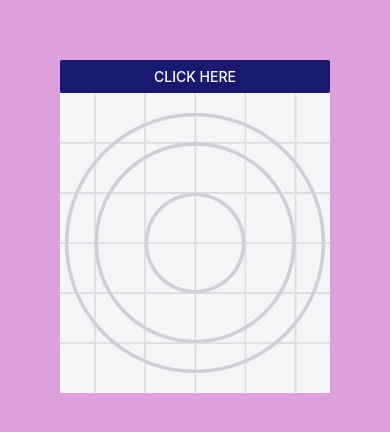
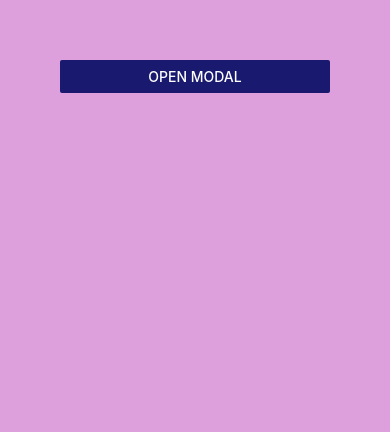
Before and after one commit to nimur-hasan/react-native, a React Native app: screen / in a window 390 px wide. Shown: the top 432 px of the page. Built offline with nearby package versions, Linux system fonts and the light colour scheme.

Commit message:
Modal - Slide Up amazing features

```diff
--- a/App.js
+++ b/App.js
@@ -1,13 +1,25 @@
-import { Button, Image, ImageBackground, Pressable, ScrollView, Text, Touchable, View } from "react-native";
+import { useState } from "react";
+import { Button, Image, ImageBackground, Modal, Pressable, ScrollView, Text, Touchable, View } from "react-native";
 const logoImage = require('./assets/icon.png');
 
 export default function App (){
+
+  const [openModal, setOpenModal] = useState(false)
+
   return <View style={{flex: 1, backgroundColor: 'plum', padding:60}}>
-    <Button title="Click Here" onPress={() => console.log('Pressed')} color={'midnightblue'}/>
+    <Button title="Open Modal" onPress={() => setOpenModal(true)} color={'midnightblue'}/>
 
-      <Pressable onPressIn={() => {console.log('Pressed on Image In')}} onPressOut={() => {console.log('Pressed on Image Out')}} onLongPress={() => {console.log('Long Pressed on Image In')}}>
-        <Image source={logoImage} style={{height: 300, width: '100%'}}/>
-      </Pressable>
+    <Modal
+      visible={openModal}
+      onRequestClose={() => setOpenModal(false)}
+      animationType="slide" // animation types [slide, fade]
+      presentationStyle="pageSheet" // presentation styles [pageSheet, formSheet] #only for ios
+    >
+      <View style={{backgroundColor: 'lightblue', padding: 60, flex: 1}}>
+        <Text style={{fontSize: 40}}>Modal Content</Text>
+        <Button onPress={() => setOpenModal(false)} title="Close"/>
+      </View>
+    </Modal>
 
   </View>
 }
```
